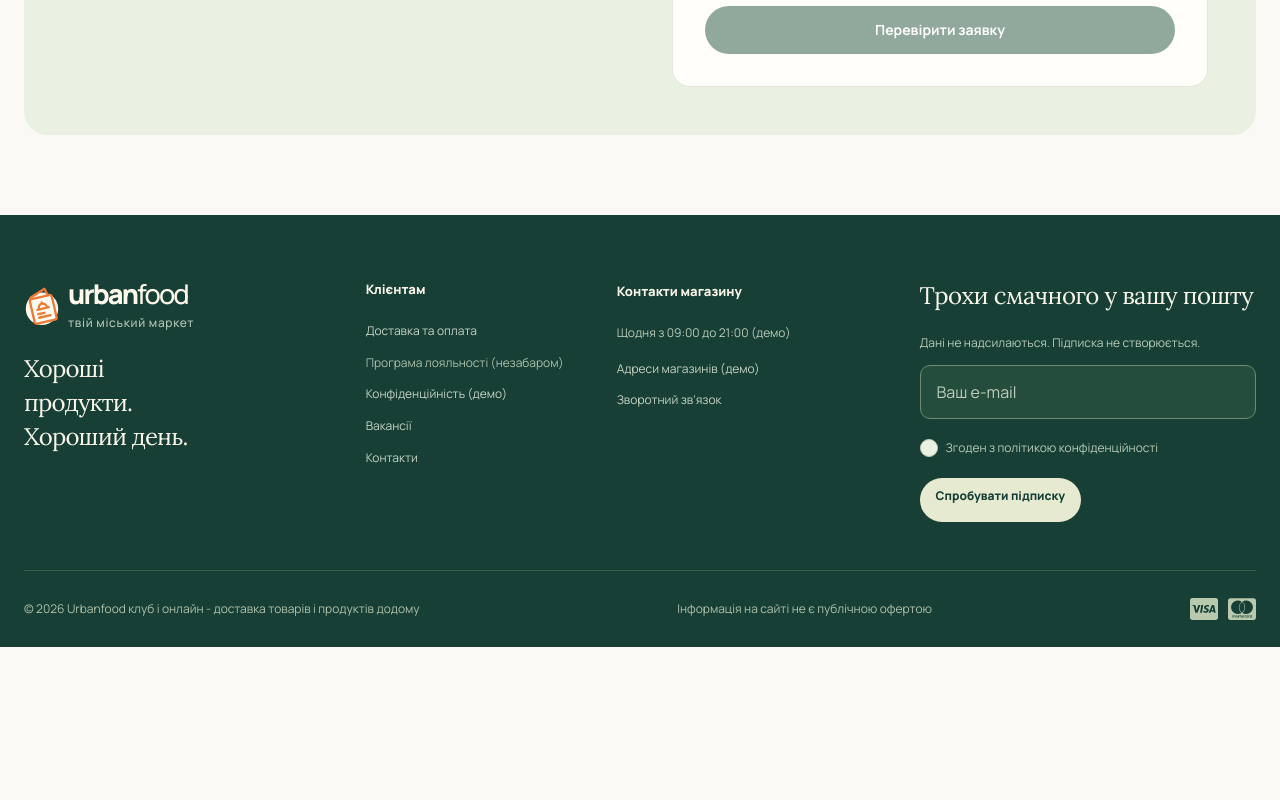
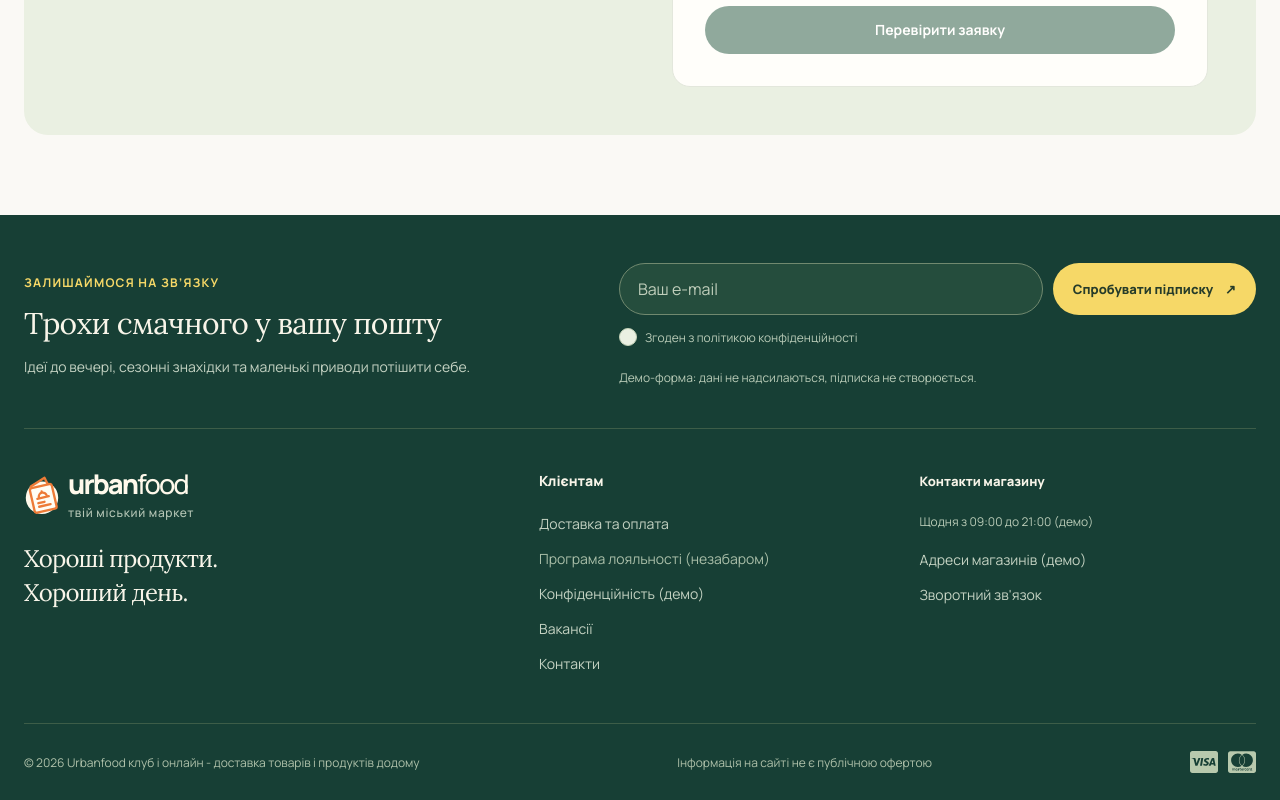
Before and after one commit to YuriyBaranov83/react-shop, a React (Vite) app: page /vacancies in a window 1280 px wide. Shown: the part 2099-2899 px from the top of the page. Before the commit the page ends 2746 px from the top, so only its background shows below. Built offline with nearby package versions, Linux system fonts and the light colour scheme.

Commit message:
Align newsletter controls and improve subscription form feedback

```diff
--- a/src/components/footer/Footer.jsx
+++ b/src/components/footer/Footer.jsx
@@ -68,7 +68,12 @@ const Footer = () => {
     setEmailError(nextEmailError);
     setPolicyError(nextPolicyError);
 
-    if (nextEmailError || nextPolicyError) return;
+    if (nextEmailError || nextPolicyError) {
+      e.currentTarget.elements
+        .namedItem(nextEmailError ? "subscribeEmail" : "privacyPolicyAccepted")
+        ?.focus();
+      return;
+    }
 
     setIsSubmitted(true);
   };
@@ -76,6 +81,105 @@ const Footer = () => {
   return (
     <footer className={styles.footer}>
       <Container>
+        <section
+          className={styles.newsletter}
+          aria-labelledby="footer-newsletter-title"
+        >
+          <div className={styles["newsletter-copy"]}>
+            <p className={styles["newsletter-eyebrow"]}>
+              Залишаймося на зв’язку
+            </p>
+            <h2 id="footer-newsletter-title">Трохи смачного у вашу пошту</h2>
+            <p>
+              Ідеї до вечері, сезонні знахідки та маленькі приводи потішити
+              себе.
+            </p>
+          </div>
+          <form
+            id={FOOTER_SUBSCRIBE_FORM_ID}
+            className={styles["footer-subscribe"]}
+            onSubmit={handleSubmit}
+            aria-labelledby="footer-newsletter-title"
+            aria-describedby="footer-subscribe-note"
+            noValidate
+          >
+            <div className={styles["footer-subscribe-row"]}>
+              <div className={styles["footer-subscribe-field"]}>
+                <label
+                  htmlFor={FOOTER_EMAIL_INPUT_ID}
+                  className="visually-hidden"
+                >
+                  Ваш e-mail
+                </label>
+                <input
+                  id={FOOTER_EMAIL_INPUT_ID}
+                  name="subscribeEmail"
+                  type="email"
+                  placeholder="Ваш e-mail"
+                  autoComplete="email"
+                  value={email}
+                  onChange={handleEmailChange}
+                  onBlur={handleEmailBlur}
+                  aria-invalid={emailError ? "true" : "false"}
+                  aria-describedby={
+                    emailError ? "footer-email-error" : undefined
+                  }
+                />
+              </div>
+              <button
+                type="submit"
+                className={styles["footer-subscribe-submit"]}
+              >
+                Спробувати підписку <span aria-hidden="true">↗</span>
+              </button>
+            </div>
+            {emailError && (
+              <p
+                id="footer-email-error"
+                className={styles["footer-error"]}
+                role="alert"
+              >
+                {emailError}
+              </p>
+            )}
+            <div className={styles["footer-policy-wrap"]}>
+              <label className={styles["footer-policy"]}>
+                <RoundCheckbox
+                  id={FOOTER_POLICY_CHECKBOX_ID}
+                  name="privacyPolicyAccepted"
+                  checked={isPolicyAccepted}
+                  onChange={handlePolicyChange}
+                  ariaLabel="Згода з політикою конфіденційності"
+                  aria-invalid={policyError ? "true" : "false"}
+                  aria-describedby={
+                    policyError ? "footer-policy-error" : undefined
+                  }
+                />
+                <span>Згоден з політикою конфіденційності</span>
+              </label>
+              {policyError && (
+                <p
+                  id="footer-policy-error"
+                  className={styles["footer-error"]}
+                  role="alert"
+                >
+                  {policyError}
+                </p>
+              )}
+            </div>
+            <p
+              id="footer-subscribe-note"
+              className={styles["footer-demo-note"]}
+            >
+              Демо-форма: дані не надсилаються, підписка не створюється.
+            </p>
+            {isSubmitted && (
+              <FormStatus className={styles["footer-status"]}>
+                Форму заповнено коректно. Це демонстрація: підписку не створено.
+              </FormStatus>
+            )}
+          </form>
+        </section>
         <div className={styles["footer-top"]}>
           <div
             className={`${styles["footer-column"]} ${styles["footer-column-club"]}`}
@@ -140,88 +244,6 @@ const Footer = () => {
               </li>
             </ul>
           </div>
-
-          <div
-            className={`${styles["footer-column"]} ${styles["footer-column-subscribe"]}`}
-          >
-            <h3 className={styles["footer-title"]}>
-              Трохи смачного у вашу пошту
-            </h3>
-
-            <p className={styles["footer-demo-note"]}>
-              Дані не надсилаються. Підписка не створюється.
-            </p>
-            <form
-              id={FOOTER_SUBSCRIBE_FORM_ID}
-              className={styles["footer-subscribe"]}
-              onSubmit={handleSubmit}
-              noValidate
-            >
-              <div className={styles["footer-subscribe-field"]}>
-                <label
-                  htmlFor={FOOTER_EMAIL_INPUT_ID}
-                  className="visually-hidden"
-                >
-                  Ваш e-mail
-                </label>
-                <input
-                  id={FOOTER_EMAIL_INPUT_ID}
-                  name="subscribeEmail"
-                  type="email"
-                  placeholder="Ваш e-mail"
-                  autoComplete="email"
-                  value={email}
-                  onChange={handleEmailChange}
-                  onBlur={handleEmailBlur}
-                  aria-invalid={emailError ? "true" : "false"}
-                  aria-describedby={
-                    emailError ? "footer-email-error" : undefined
-                  }
-                />
-                {emailError && (
-                  <span
-                    id="footer-email-error"
-                    className={styles["footer-error"]}
-                    role="alert"
-                  >
-                    {emailError}
-                  </span>
-                )}
-              </div>
-            </form>
-
-            <div className={styles["footer-policy-wrap"]}>
-              <label className={styles["footer-policy"]}>
-                <RoundCheckbox
-                  id={FOOTER_POLICY_CHECKBOX_ID}
-                  name="privacyPolicyAccepted"
-                  checked={isPolicyAccepted}
-                  onChange={handlePolicyChange}
-                  ariaLabel="Згода з політикою конфіденційності"
-                />
-                <span>Згоден з політикою конфіденційності</span>
-              </label>
-
-              {policyError && (
-                <p className={styles["footer-error"]} role="alert">
-                  {policyError}
-                </p>
-              )}
-            </div>
-
-            <button
-              type="submit"
-              form={FOOTER_SUBSCRIBE_FORM_ID}
-              className={styles["footer-subscribe-submit"]}
-            >
-              Спробувати підписку
-            </button>
-            {isSubmitted && (
-              <FormStatus className={styles["footer-status"]}>
-                Форму заповнено коректно. Це демонстрація: підписку не створено.
-              </FormStatus>
-            )}
-          </div>
         </div>
 
         <div className={styles["footer-bottom"]}>
--- a/src/components/footer/footer.module.css
+++ b/src/components/footer/footer.module.css
@@ -1,11 +1,11 @@
 .footer {
   background: var(--third-color);
   color: #f8f5e9;
-  padding-top: 4rem;
+  padding-top: 3rem;
 }
 .footer-top {
   display: grid;
-  grid-template-columns: 1.15fr 0.8fr 1fr 1.3fr;
+  grid-template-columns: 1.4fr 1fr 1fr;
   gap: 2.75rem;
   padding-bottom: 3rem;
 }
@@ -22,7 +22,7 @@
   min-width: 0;
 }
 .footer-title {
-  font-size: 0.8125rem;
+  font-size: 0.875rem;
   font-weight: 800;
   margin-bottom: 1.25rem;
 }
@@ -33,7 +33,7 @@
   line-height: 1.4;
   letter-spacing: -0.035em;
   margin-top: 1.25rem;
-  max-width: 12rem;
+  max-width: 18rem;
 }
 .footer-column-club .footer-links {
   display: none;
@@ -43,7 +43,7 @@
   display: grid;
   gap: 0.75rem;
   color: #c5d3c3;
-  font-size: 0.75rem;
+  font-size: 0.875rem;
 }
 .footer-links a:hover,
 .footer-contacts a:hover {
@@ -84,52 +84,91 @@
 .footer-contacts svg {
   display: none;
 }
-.footer-column-subscribe .footer-title {
+.newsletter {
+  display: grid;
+  grid-template-columns: 1fr 1.2fr;
+  gap: 2rem 4rem;
+  align-items: center;
+  padding-bottom: 2.5rem;
+  margin-bottom: 2.5rem;
+  border-bottom: 1px solid #3d5d48;
+}
+.newsletter-copy {
+  max-width: 29rem;
+}
+.newsletter-eyebrow {
+  color: var(--sale-bg);
+  font-size: 0.75rem;
+  font-weight: 700;
+  letter-spacing: 0.1em;
+  text-transform: uppercase;
+  margin-bottom: 0.75rem;
+}
+.newsletter-copy h2 {
   font-family: var(--font-display);
   font-weight: 400;
-  font-size: 1.5rem;
-  line-height: 1.4;
+  font-size: 1.875rem;
+  line-height: 1.3;
   letter-spacing: -0.025em;
+  text-wrap: balance;
+}
+.newsletter-copy > p:last-child {
+  margin-top: 0.75rem;
+  font-size: 0.875rem;
+  color: #c5d3c3;
 }
 .footer-demo-note {
   color: #b9cbb7;
   font-size: 0.75rem;
-  margin-bottom: 0.75rem;
+  margin-top: 0.5rem;
 }
 .footer-subscribe {
-  display: flex;
+  min-width: 0;
   width: 100%;
 }
+.footer-subscribe-row {
+  display: grid;
+  grid-template-columns: minmax(0, 1fr) auto;
+  align-items: stretch;
+  gap: 0.625rem;
+}
 .footer-subscribe-field {
-  width: 100%;
+  display: flex;
+  min-width: 0;
 }
 .footer-subscribe input {
   width: 100%;
   min-width: 0;
-  min-height: 3rem;
-  padding: 0.8rem 1rem;
+  min-height: 3.25rem;
+  padding: 0.875rem 1.125rem;
   border: 1px solid #71896f;
-  border-radius: 0.625rem;
+  border-radius: var(--radius-pill);
   background: #254d3d;
   color: #fffaf0;
   font-size: 1rem;
+  line-height: 1.35;
+}
+.footer-subscribe input:focus-visible {
+  outline-color: var(--sale-bg);
 }
 .footer-subscribe input::placeholder {
   color: #c0cebb;
 }
 .footer-subscribe-submit {
   display: inline-flex;
-  padding: 0.65rem 1rem;
-  min-height: 2.75rem;
-  background: #e6ead1;
-  color: var(--third-color);
+  align-items: center;
+  justify-content: center;
+  gap: 0.75rem;
+  padding: 0.875rem 1.25rem;
+  min-height: 3.25rem;
+  background: var(--sale-bg);
+  color: var(--sale-ink);
   border-radius: var(--radius-pill);
-  font-size: 0.75rem;
+  font-size: 0.8125rem;
   font-weight: 800;
-  margin-top: 0.875rem;
 }
 .footer-subscribe-submit:hover {
-  background: #fff6db;
+  background: var(--sale-soft);
 }
 .footer-policy-wrap {
   margin-top: 0.8rem;
@@ -138,13 +177,13 @@
   min-height: 2rem;
   display: flex;
   gap: 0.5rem;
-  align-items: center;
+  align-items: flex-start;
   color: #b9cbb7;
   font-size: 0.75rem;
   cursor: pointer;
 }
 .footer-policy input {
-  accent-color: var(--coral-color);
+  accent-color: var(--sale-bg);
 }
 .footer-error {
   display: block;
@@ -184,12 +223,29 @@
   font-size: 1.75rem;
 }
 @media (max-width: 1000px) {
+  .newsletter {
+    grid-template-columns: 1fr;
+    gap: 1.5rem;
+  }
+  .footer-subscribe {
+    max-width: 40rem;
+  }
   .footer-top {
-    grid-template-columns: repeat(2, minmax(0, 1fr));
+    grid-template-columns: repeat(3, minmax(0, 1fr));
     gap: 2rem 3rem;
   }
 }
 @media (max-width: 600px) {
+  .newsletter {
+    padding-bottom: 2rem;
+    margin-bottom: 2rem;
+  }
+  .newsletter-copy h2 {
+    font-size: 1.625rem;
+  }
+  .footer-subscribe-row {
+    grid-template-columns: minmax(0, 1fr);
+  }
   .footer {
     padding-top: 2.5rem;
   }
@@ -205,13 +261,9 @@
     max-width: 100%;
     font-size: 1.35rem;
   }
-  .footer-column-subscribe {
-    grid-column: 1 / -1;
-    max-width: 26rem;
-  }
   .footer-links,
   .footer-contacts {
-    font-size: 0.75rem;
+    font-size: 0.8125rem;
   }
   .footer-bottom {
     gap: 1rem;
--- a/src/components/ui/RoundCheckbox/RoundCheckbox.jsx
+++ b/src/components/ui/RoundCheckbox/RoundCheckbox.jsx
@@ -9,6 +9,8 @@ const RoundCheckbox = ({
   required = false,
   disabled = false,
   ariaLabel,
+  "aria-invalid": ariaInvalid,
+  "aria-describedby": ariaDescribedBy,
   className,
 }) => {
   return (
@@ -23,6 +25,8 @@ const RoundCheckbox = ({
         required={required}
         disabled={disabled}
         aria-label={ariaLabel}
+        aria-invalid={ariaInvalid}
+        aria-describedby={ariaDescribedBy}
       />
       <span className={styles.control} aria-hidden="true">
         <span className={styles.dot} />
```
